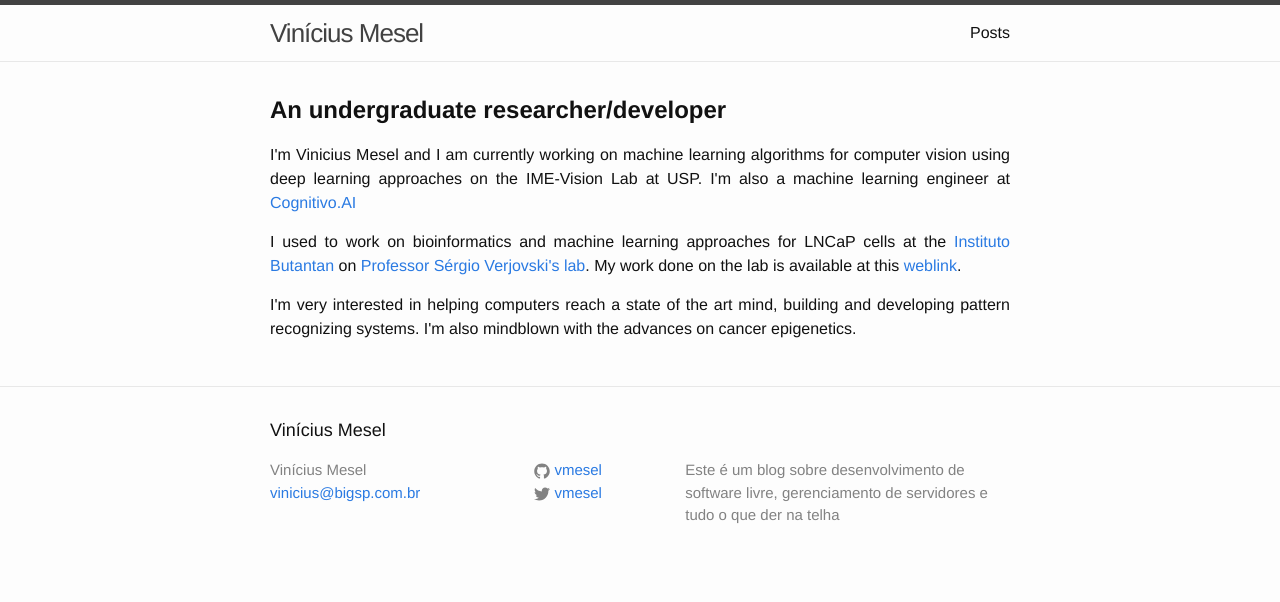
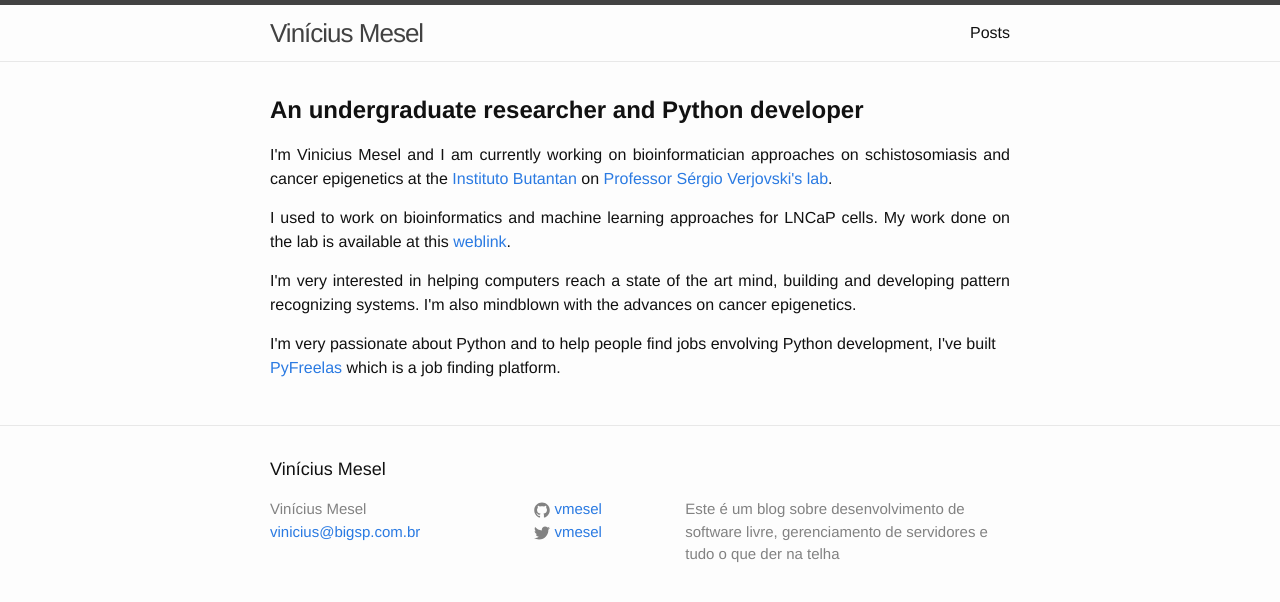
Before and after one commit to vmesel/vmesel.github.io, a Jekyll site: the page built from index.html, in a window 1280 px wide. Shown: the top 602 px of the page. Built offline with Jekyll 4.4.1, drawn with Linux system fonts in a browser that asks for light colours.

Commit message:
PyFreelas post added

```diff
--- a/index.html
+++ b/index.html
@@ -4,13 +4,16 @@ layout: default
 
 <div class="home">
 
- <h2 style="font-weight:bold;">An undergraduate researcher/developer</h1>
+ <h2 style="font-weight:bold;">An undergraduate researcher and Python developer</h1>
 
-    <p align="justify">I'm Vinicius Mesel and I am currently working on machine learning algorithms for computer vision using deep learning approaches on the IME-Vision Lab at USP. I'm also a machine learning engineer at <a href="http://cognitivo.ai" target="_blank">Cognitivo.AI</a></p>
+    <p align="justify">I'm Vinicius Mesel and I am currently working on bioinformatician approaches on schistosomiasis and cancer epigenetics at the <a href="http://www.butantan.gov.br" target="_blank">Instituto Butantan</a> on <a href="http://www2.iq.usp.br/docente/verjo/" target="_blank">Professor Sérgio Verjovski's lab</a>.</p>
     <p align="justify">
-      I used to work on bioinformatics and machine learning approaches for LNCaP cells at the <a href="http://www.butantan.gov.br" target="_blank">Instituto Butantan</a> on <a href="http://www2.iq.usp.br/docente/verjo/" target="_blank">Professor Sérgio Verjovski's lab</a>. My work done on the lab is available at this <a href="http://vmesel.com/lncap-paper.pdf" target="_blank">weblink</a>.
+      I used to work on bioinformatics and machine learning approaches for LNCaP cells. My work done on the lab is available at this <a href="http://vmesel.com/lncap-paper.pdf" target="_blank">weblink</a>.
     </p>
     <p align="justify">
       I'm very interested in helping computers reach a state of the art mind, building and developing pattern recognizing systems. I'm also mindblown with the advances on cancer epigenetics.
     </p>
+    <p>
+      I'm very passionate about Python and to help people find jobs envolving Python development, I've built <a href="http://www.pyfreelas.com.br">PyFreelas</a> which is a job finding platform.
+    </p>
 </div>
--- a/posts.html
+++ b/posts.html
@@ -10,11 +10,10 @@ permalink: /posts/
   <ul class="post-list">
     {% for post in site.posts %}
       <li>
-        <div style="padding-top:10px;">
+        <div style="padding-top:10px; width:1200px">
 
 
         <span class="post-meta">{{ post.date | date: "%b %-d, %Y" }}</span>
-        <img src="{{ post.thumbnail }}" height="144" width="256" style="float:left;"/>
         <h2><a class="post-link" href="{{ post.url | prepend: site.baseurl }}" style="float:left;margin-left:5px;">{{ post.title }}</a></h2>
         </div>
       </li>
```
